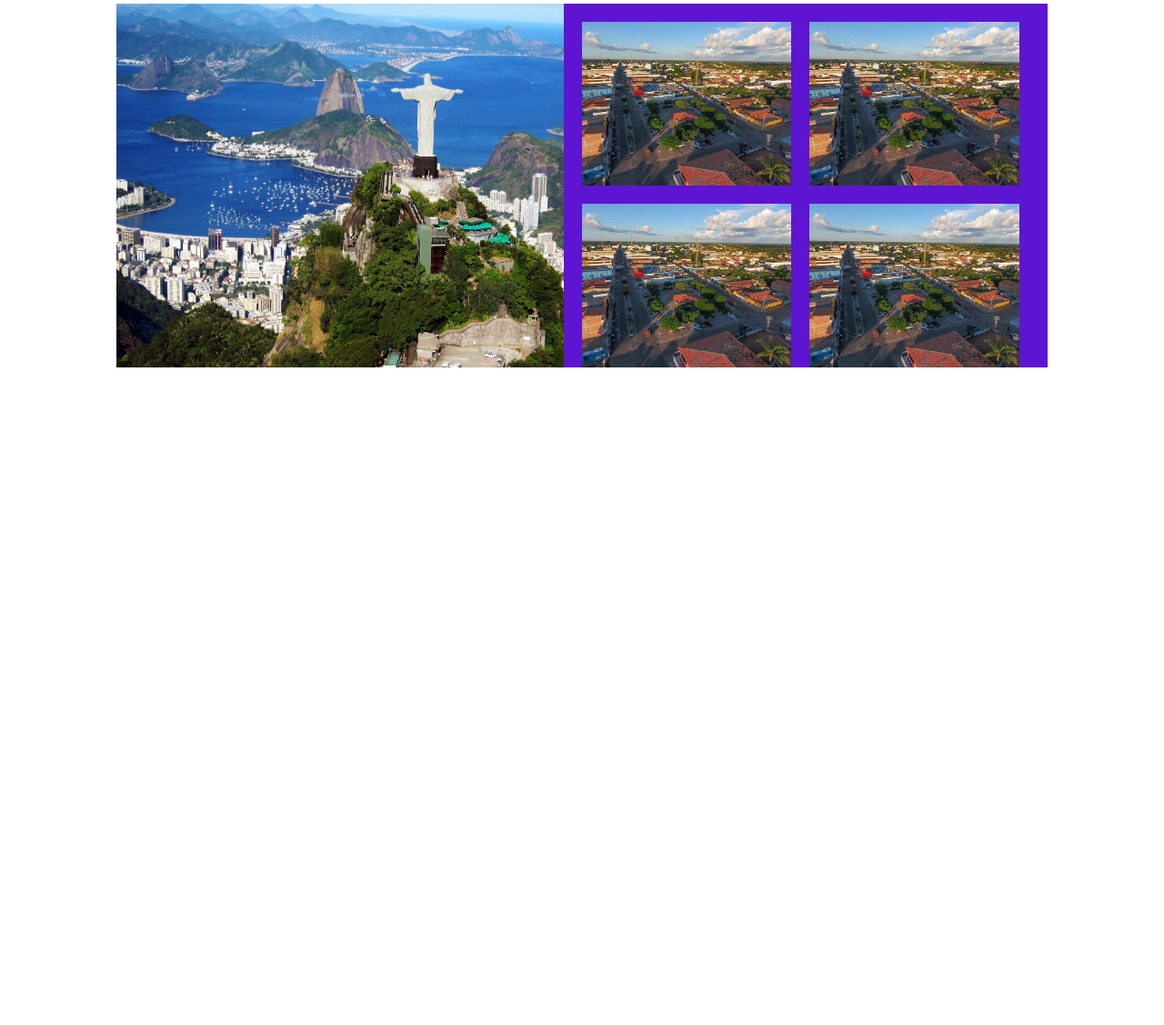
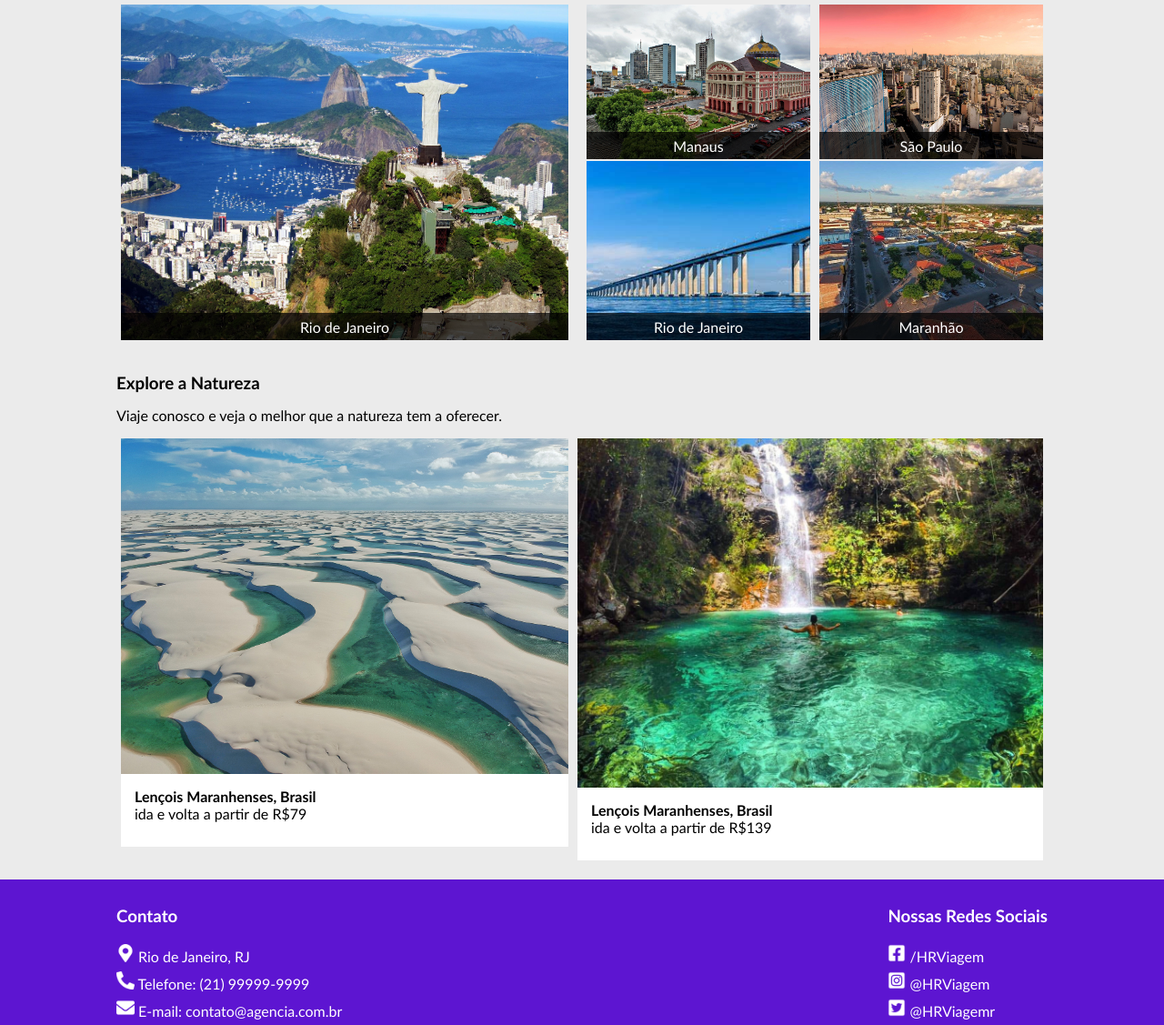
Before and after one commit to henriqerocha/agencia-de-viagens, a plain HTML site: page index.html in a window 1280 px wide. Shown: the part 1030-2157 px from the top of the page at 91% size. Before the commit the page ends 1444 px from the top, so only its background shows below. Drawn offline with Linux system fonts and the light colour scheme.

Commit message:
final commit

```diff
--- a/css/style.css
+++ b/css/style.css
@@ -4,7 +4,9 @@
     box-sizing: border-box;
     font-family: 'Trebuchet MS', 'Lucida Sans Unicode', 'Lucida Grande', 'Lucida Sans', Arial, sans-serif;
 }
-
+body{
+    background-color: #ebebeb;
+}
 header{
     width: 100%;
     height: 6vh;
@@ -133,40 +135,155 @@ button{
 
 
 
-#ofertas{
+#ofertas, #explorar{
     display: flex;
     width: 100%;
+    height: 100%;
+    margin-bottom: 20px;
 }
-.title-ofertas, .title-ofertas h3{
+.title-ofertas, .title-ofertas h3,
+.title-explorar, .title-explorar h3{
     margin: 15px 0;
 }
 .container-imagens{
     display: flex;
     flex-wrap: wrap;
     width: 100%;
-    height: 400px;
-    background-color: #5D15D1;
+    min-height: 350px;
 }
 .left-card{
     width: calc(100%/2 - 20px);
     height: 100%;
+    position: relative;
+}
+.cap-img-oferta{
+    position: absolute;
+    bottom: 0;
+    left: 0;
+    width: 100%;
+    color: #fff;
+    background-color: rgb(0, 0, 0, 0.7);
+    height: 30px;
+    display: flex;
+    justify-content: center;
+    align-items: center;
 }
 .left-card img{
     width: 100%;
-    height: 100%;
 }
 .right-card{
     display: flex;
     flex-grow: 1;
     flex-wrap: wrap;
-    width: calc(100%/2 - 20px);
-    margin: 10px;
-    height: 100%;
+    width: calc(100%/2);
+    margin-left: 10px;
 }
 .right-card img{
     object-fit: cover;
-    /* width: calc(90%/2 - 20px); */
-    width: 45%;
-    margin: 10px;
-    height: calc(90%/2);
+    width: 100%;
+    height: 100%;
 }
+figure{
+    position: relative;
+    display: flex;
+    flex-direction: column;
+    width: calc(100%/2 - 10px);
+    margin: 1px 5px;
+}
+.img-oferta{
+    position: relative;
+}
+
+.right-card-natureza{
+    width: 50%;
+    height: 100%;
+}
+.right-card-natureza img{
+    width: 100%;
+    height: 100%;
+}
+.figure-natureza{
+    width: 100%;
+    height: 100%;
+}
+.cap-img-natu{
+    display: flex;
+    flex-direction: column;
+    padding: 15px;
+    height: 80px;
+    width: 100%;
+    background-color: #fff;
+}
+
+footer{
+    height: 20vh;
+    background-color: #5D15D1;
+    padding: 10px 0;
+}
+.contato img,
+.r-sociais img{
+    width: 20px;
+    height: 20px;
+}
+.contato,
+.r-sociais{
+    display: flex;
+    flex-direction: column;
+    line-height: 30px;
+    color: #fff;
+}
+.contato h3,
+.r-sociais h3{
+    margin: 15px 0;
+}
+.container-bot{
+    display: flex;
+    justify-content: space-between;
+}
+
+@media (max-width: 768px){
+    .left-card{
+        width: 100%;
+    }
+    .right-card{
+        width: 100%;
+    }
+    figure{
+        width: 100%;
+    }
+    .right-card img{
+        width: 100%;
+    }
+    .container-imagens{
+        display: flex;
+        flex-direction: column;
+    }
+    .right-card-natureza{
+        width: 100%;
+    }
+    footer{
+        height: 35vh;
+    }
+    .container-bot{
+        justify-content: center;
+        align-items: center;
+        flex-direction: column;
+    }
+}
+
+@media (max-width: 540px){
+    .ida-volta, .orig-dest{
+        display: flex;
+        flex-direction: column;
+        width: 100%;
+    }
+    .dt-ida, .dt-volta{
+        width: 100%;
+    }
+    .user-input-ida{
+        width: 100%;
+    }
+    #capa-form{
+        height: 1070px;
+    }
+}
--- a/index.html
+++ b/index.html
@@ -173,16 +173,85 @@
 
         <div class="container-imagens">
           <figure class="left-card">
-          <img src="/assets/rio.jpg" alt="">
+            <img src="/assets/rio.jpg" alt="" />
+            <figcaption class="cap-img-oferta">Rio de Janeiro</figcaption>
           </figure>
-        <figure class="right-card">
-          <img src="/assets/maranhao.jpg" alt="">
-          <img src="/assets/maranhao.jpg" alt="">
-          <img src="/assets/maranhao.jpg" alt="">
-          <img src="/assets/maranhao.jpg" alt="">
+          <div class="right-card">
+            <figure>
+              <img src="/assets/manaus.jpg" alt="" class="img-oferta" />
+              <figcaption class="cap-img-oferta">Manaus</figcaption>
+            </figure>
+
+            <figure>
+              <img src="/assets/saopaulo.jpg" alt="" class="img-oferta" />
+              <figcaption class="cap-img-oferta">São Paulo</figcaption>
+            </figure>
+
+            <figure>
+              <img src="/assets/niteroi.jpg" alt="" class="img-oferta" />
+              <figcaption class="cap-img-oferta">Rio de Janeiro</figcaption>
+            </figure>
+
+            <figure>
+              <img src="/assets/maranhao.jpg" alt="" class="img-oferta" />
+              <figcaption class="cap-img-oferta">Maranhão</figcaption>
             </figure>
           </div>
         </div>
+      </div>
     </section>
+
+    <section id="explorar">
+      <div class="container">
+        <div class="title-explorar">
+          <h3>Explore a Natureza</h3>
+          <p>Viaje conosco e veja o melhor que a natureza tem a oferecer.</p>
+        </div>
+
+        <div class="container-imagens">
+          <figure class="left-card">
+            <img src="/assets/lencol.jpg" alt="" />
+            <figcaption class="cap-img-natu">
+              <h4>Lençois Maranhenses, Brasil</h4>
+              <p>ida e volta a partir de R$79</p>
+            </figcaption>
+          </figure>
+          <div class="right-card-natureza">
+            <figure class="figure-natureza">
+              <img src="/assets/goias.jpg" alt="" class="img-oferta" />
+              <figcaption class="cap-img-natu">
+                <h4>Lençois Maranhenses, Brasil</h4>
+                <p>ida e volta a partir de R$139</p>
+              </figcaption>
+            </figure>
+          </div>
+        </div>
+      </div>
+    </section>
+
+    <footer>
+      <div class="container container-bot">
+        <div class="contato">
+          <h3>Contato</h3>
+
+          <span><img src="/assets/local.png" alt="" /> Rio de Janeiro, RJ</span>
+          <span
+            ><img src="/assets/telefone.png" alt="" /> Telefone: (21)
+            99999-9999</span
+          >
+          <span
+            ><img src="/assets/email.png" alt="" /> E-mail:
+            contato@agencia.com.br</span
+          >
+        </div>
+        <div class="r-sociais">
+          <h3>Nossas Redes Sociais</h3>
+
+          <span><img src="/assets/fb.png" alt="" /> /HRViagem</span>
+          <span><img src="/assets/ig.png" alt="" /> @HRViagem</span>
+          <span><img src="/assets/tt.png" alt="" /> @HRViagemr</span>
+        </div>
+      </div>
+    </footer>
   </body>
 </html>
```
Lines whose indentation alone changed are shown as unchanged.
